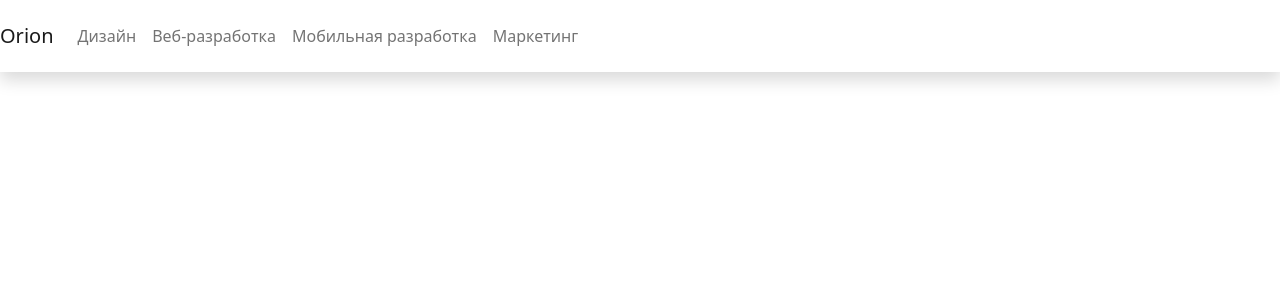
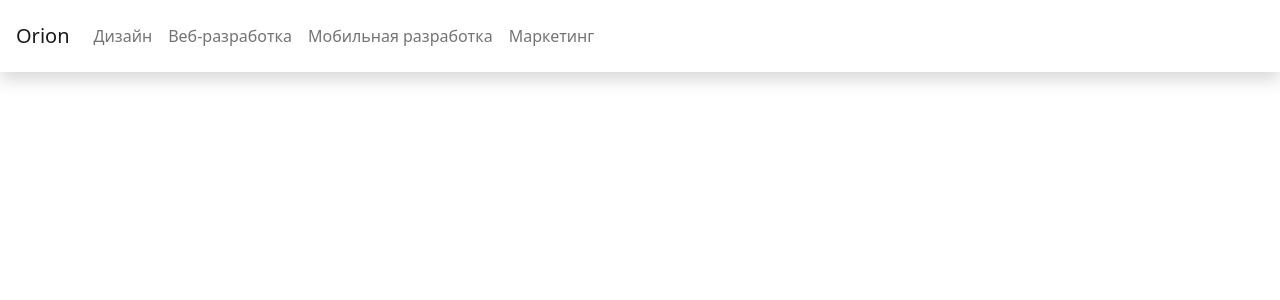
Before and after one commit to nsm23/GeekBrains-Orion-Scrum-Team, a Django app: template orion/templates/layouts/main.html in a window 1280 px wide. Shown: the top 300 px of the page. Run offline with Django 3.2, Linux system fonts and the light colour scheme; the template is opened without the code that fills it, so the values that code supplies are empty.

Commit message:
GOST-11 | Update navbar style

```diff
--- a/orion/templates/controls/header.html
+++ b/orion/templates/controls/header.html
@@ -1,5 +1,5 @@
 <header>
-    <nav class="navbar navbar-expand-sm navbar-light shadow py-3">
+    <nav class="navbar navbar-expand-sm navbar-light shadow p-3">
         <a href="/" class="navbar-brand">Orion</a>
         <button class="navbar-toggler" type="button" data-toggle="collapse" data-target="#navbarText"
                 aria-controls="navbarText" aria-expanded="false" aria-label="Toggle navigation">
```
